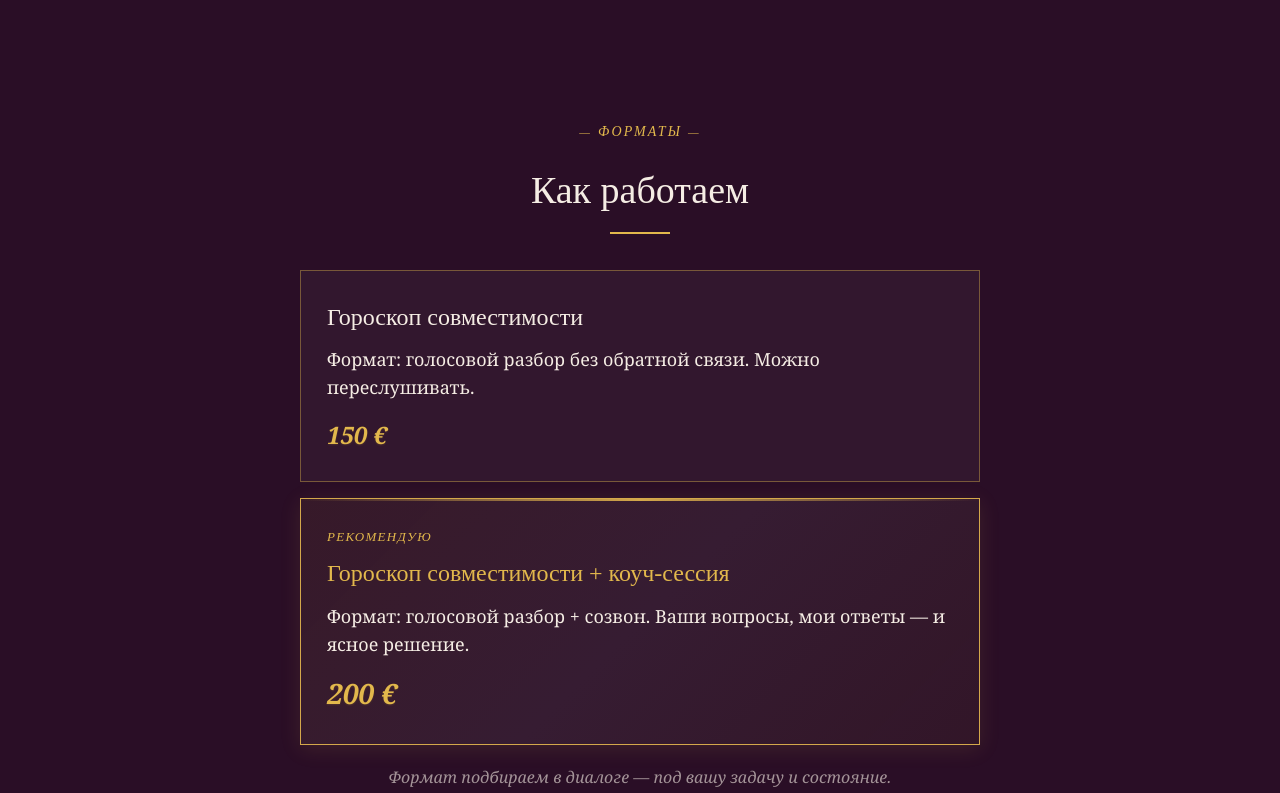
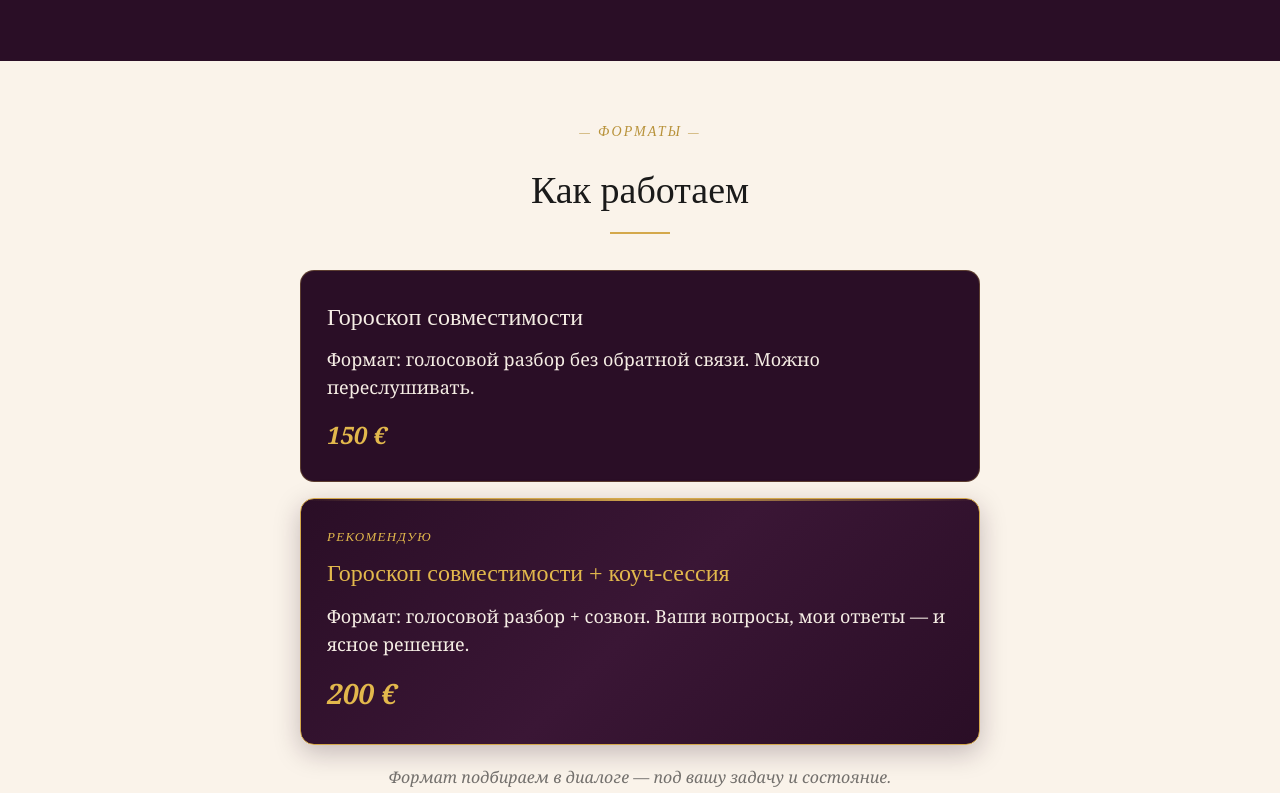
Before and after one commit to tikoval86-oss/sovmestimost, a plain HTML site: page index.html in a window 1280 px wide. Shown: the part 4248-5041 px from the top of the page. Drawn offline with nearby package versions, Linux system fonts and the light colour scheme; a web font is replaced by a local one.

Commit message:
Update index.html

```diff
--- a/index.html
+++ b/index.html
@@ -522,7 +522,7 @@
 
   /* ═══ FORMATS — PLUM ═══ */
   .formats-wrap {
-    background: var(--plum-bg);
+    background: var(--beige);
     padding: 60px 32px 70px;
   }
   .formats-inner {
@@ -533,34 +533,41 @@
     text-align: center;
     margin-bottom: 36px;
   }
-  .formats-head .kicker { color: var(--gold-bright); }
+  .formats-head .kicker { color: var(--gold-deep); }
   .formats-head h2 {
     font-family: 'Forum', serif;
     font-size: clamp(28px, 3vw, 38px);
     font-weight: 400;
-    color: var(--cream);
+    color: var(--plum);
     margin-bottom: 12px;
   }
   .formats-sep {
     width: 60px;
     height: 2.5px;
-    background: var(--gold-bright);
+    background: var(--gold);
     margin: 0 auto;
 
   }
   .format-card {
-    border: 1px solid var(--line-cream);
+    border: 1px solid rgba(168, 133, 63, 0.4);
+    border-radius: 14px;
     padding: 28px 26px;
     margin-bottom: 16px;
-    background: rgba(255,255,255,0.04);
-    transition: border-color 0.3s ease;
+    background: var(--plum-bg);
+    color: var(--cream);
+    transition: border-color 0.3s ease, box-shadow 0.3s ease, transform 0.3s ease;
     position: relative;
   }
-  .format-card:hover { border-color: var(--gold); }
+  .format-card:hover {
+    border-color: var(--gold);
+    box-shadow: 0 6px 20px rgba(42, 14, 38, 0.18);
+    transform: translateY(-2px);
+  }
   .format-card.premium {
     border: 1.5px solid var(--gold);
-    background: linear-gradient(135deg, rgba(212, 168, 75, 0.08) 0%, rgba(255,255,255,0.06) 50%, rgba(212, 168, 75, 0.05) 100%);
-    box-shadow: 0 4px 20px rgba(212, 168, 75, 0.12);
+    border-radius: 14px;
+    background: linear-gradient(135deg, #2A0E26 0%, #3A1635 50%, #2A0E26 100%);
+    box-shadow: 0 8px 26px rgba(42, 14, 38, 0.25);
     position: relative;
   }
   .format-card.premium::before {
@@ -569,7 +576,7 @@
     top: -1px; left: -1px; right: -1px;
     height: 3px;
     background: linear-gradient(90deg, transparent, var(--gold), transparent);
-    border-radius: 2px 2px 0 0;
+    border-radius: 14px 14px 0 0;
   }
   .format-card.premium .format-title {
     color: var(--gold-bright);
@@ -598,7 +605,7 @@
     font-family: 'Forum', Georgia, serif;
     font-size: 18px;
 
-    color: var(--cream-soft);
+    color: var(--cream);
 
     margin-bottom: 14px;
     line-height: 1.55;
@@ -609,13 +616,12 @@
     font-size: 24px;
     color: var(--gold-bright);
     font-weight: 600;
-    text-shadow: 0 1px 2px rgba(180, 140, 50, 0.2);
   }
   .format-note {
     text-align: center;
     font-family: 'Forum', Georgia, serif;
     font-style: italic;
-    color: var(--cream);
+    color: var(--plum);
     opacity: 0.6;
     font-size: 16px;
     margin-top: 20px;
```
